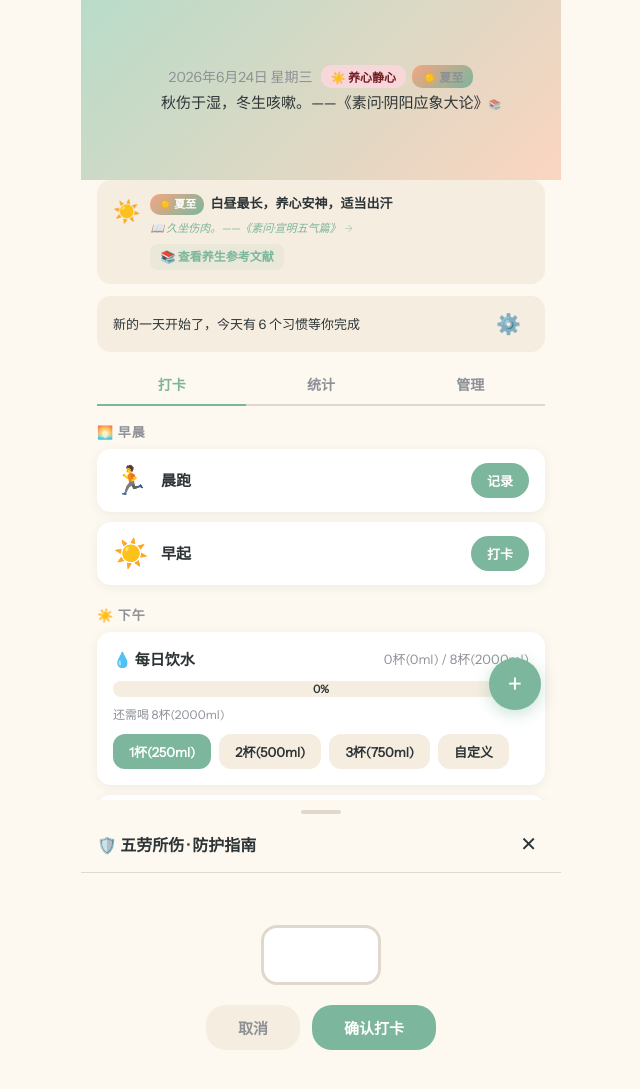
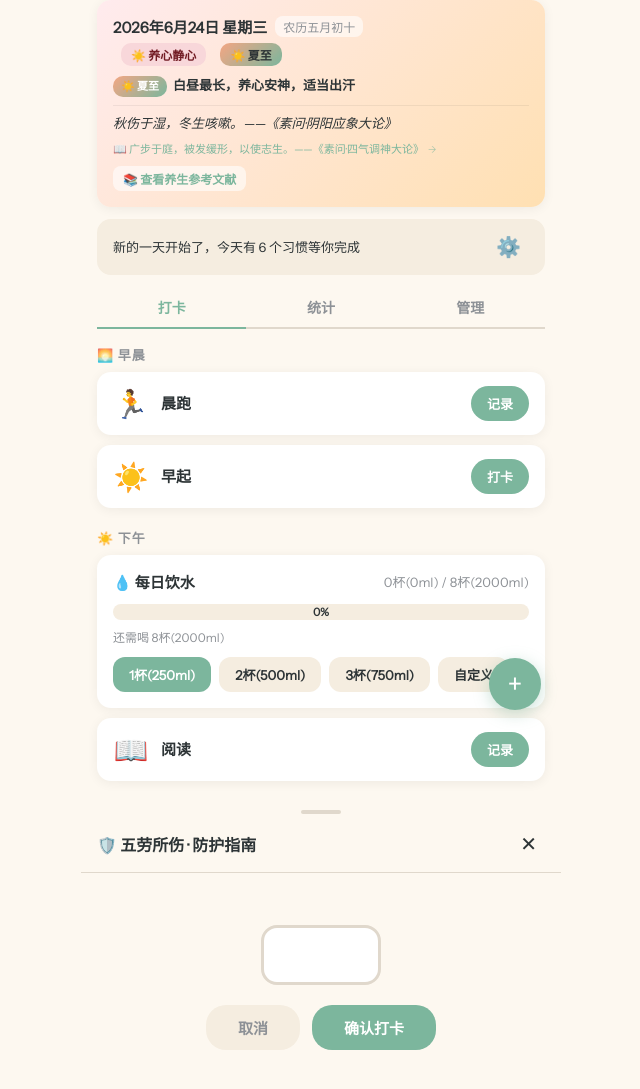
Before and after one commit to rui66648/lifestyle-assistant, a plain HTML site: page index.html in a window 1280 px wide. Shown: the whole page, without its empty margins (319-959 px from the left). Drawn offline with Linux system fonts and the light colour scheme.

Commit message:
合并Banner+HealthTip为今日养生卡片：季节渐变背景+农历日期+4层信息结构

```diff
--- a/index.html
+++ b/index.html
@@ -18,12 +18,24 @@ button{font-family:inherit;cursor:pointer;border:none;background:none;color:inhe
 input,textarea{font-family:inherit;font-size:inherit}
 img{max-width:100%;display:block}
 
-/* Banner */
-.banner{position:relative;width:100%;height:180px;overflow:hidden;background:linear-gradient(135deg,var(--accent-light),var(--accent2-light))}
-.banner img{width:100%;height:100%;object-fit:cover;opacity:.35}
-.banner-overlay{position:absolute;top:0;left:0;right:0;bottom:0;display:flex;flex-direction:column;justify-content:center;align-items:center;padding:20px;text-align:center}
-.banner-date{font-size:14px;color:var(--muted);margin-bottom:4px}
-.banner-quote{font-size:15px;color:var(--ink);line-height:1.5;max-width:320px}
+/* 今日养生卡片 */
+.today-card{border-radius:var(--radius);margin:0 16px 12px;padding:16px;box-shadow:var(--shadow);position:relative;overflow:hidden}
+.today-card.spring{background:linear-gradient(135deg,#e8f5e9,#d4edda)}
+.today-card.summer{background:linear-gradient(135deg,#ffebee,#ffe0b2)}
+.today-card.autumn{background:linear-gradient(135deg,#fff8e1,#ffe0b2)}
+.today-card.winter{background:linear-gradient(135deg,#e3f2fd,#d1ecf1)}
+.today-header{margin-bottom:10px}
+.today-date-row{display:flex;align-items:center;gap:8px;flex-wrap:wrap;margin-bottom:6px}
+.today-date{font-size:15px;font-weight:700;color:var(--ink)}
+.today-lunar{font-size:12px;color:var(--muted);background:rgba(255,255,255,.6);padding:2px 8px;border-radius:8px}
+.today-badges{display:flex;gap:6px;flex-wrap:wrap}
+.today-season-tip{font-size:13px;color:var(--ink);font-weight:600;line-height:1.5;margin-bottom:8px;padding-bottom:8px;border-bottom:1px solid rgba(0,0,0,.06)}
+.today-quote{font-size:13px;color:var(--ink);line-height:1.5;margin-bottom:4px;font-style:italic}
+.today-source{font-size:11px;color:var(--accent);cursor:pointer;padding:2px 0;border-radius:4px;transition:all .15s;display:inline-block;margin-bottom:8px}
+.today-source:hover{background:rgba(124,182,157,.15)}
+.today-source::after{content:' →';font-style:normal;font-size:10px;opacity:.6;margin-left:2px}
+.today-ref-link{display:inline-flex;align-items:center;gap:4px;font-size:12px;color:var(--accent);font-weight:600;text-decoration:none;padding:4px 10px;background:rgba(255,255,255,.6);border-radius:8px;transition:all .2s}
+.today-ref-link:active{background:var(--accent);color:#fff}
 
 /* Reminder Banner */
 .reminder-banner{background:var(--bg2);border-radius:var(--radius);margin:12px 16px;padding:12px 16px;display:flex;align-items:center;justify-content:space-between;gap:8px}
@@ -194,13 +206,7 @@ img{max-width:100%;display:block}
 .report-item .text{font-size:13px;flex:1}
 
 /* Health Tip */
-.health-tip{background:var(--bg2);border-radius:var(--radius);padding:14px 16px;margin:0 16px 12px;font-size:13px;line-height:1.5;color:var(--muted);display:flex;gap:10px;align-items:flex-start}
-.health-tip .tip-icon{font-size:22px;flex-shrink:0;padding-top:1px}
-.health-tip .tip-content{flex:1;min-width:0}
-.health-tip .tip-text{display:block;color:var(--ink);font-weight:600;margin-bottom:4px}
-.health-tip .tip-source{display:block;font-size:11px;color:var(--accent);font-style:italic;line-height:1.4;cursor:pointer;padding:2px 0;border-radius:4px;transition:all .15s}
-.health-tip .tip-source:hover{background:rgba(124,182,157,0.15)}
-.health-tip .tip-source::after{content:' →';font-style:normal;font-size:10px;opacity:.6;margin-left:2px}
+
 
 /* Edit Mode */
 
@@ -305,10 +311,6 @@ img{max-width:100%;display:block}
 .ref-link:active{background:var(--accent);color:#fff}
 .ref-link svg{width:14px;height:14px}
 
-/* Banner quote clickable */
-.banner-quote{cursor:pointer;position:relative}
-.banner-quote::after{content:'📚';font-size:10px;position:absolute;right:-20px;top:50%;transform:translateY(-50%);opacity:.6}
-
 /* Ref Panel */
 .ref-panel-header{text-align:center;margin-bottom:16px}
 .ref-panel-header h3{font-size:16px;font-weight:700;color:var(--ink);margin-bottom:4px}
@@ -356,23 +358,19 @@ img{max-width:100%;display:block}
 <!-- Toast -->
 <div class="toast" id="toast"></div>
 
-<!-- Banner -->
-<div class="banner">
-  <img src="./assets/hero_1280x720.jpg" alt="banner" onerror="this.style.display='none'">
-  <div class="banner-overlay">
-    <div class="banner-date" id="bannerDate"></div>
-    <div class="banner-quote" id="bannerQuote" onclick="openRefPanel(event)"></div>
+<!-- 今日养生卡片 -->
+<div class="today-card" id="todayCard">
+  <div class="today-header">
+    <div class="today-date-row">
+      <span class="today-date" id="todayDate"></span>
+      <span class="today-lunar" id="todayLunar"></span>
+    </div>
+    <div class="today-badges" id="todayBadges"></div>
   </div>
-</div>
-
-<!-- Health Tip -->
-<div class="health-tip" id="healthTip">
-  <span class="tip-icon"></span>
-  <div class="tip-content">
-    <span class="tip-text" id="tipText"></span>
-    <span class="tip-source" id="tipSource"></span>
-    <a class="ref-link" onclick="openRefPanel(event)">📚 查看养生参考文献</a>
-  </div>
+  <div class="today-season-tip" id="todaySeasonTip"></div>
+  <div class="today-quote" id="todayQuote"></div>
+  <div class="today-source" id="todaySource"></div>
+  <a class="today-ref-link" onclick="openRefPanel(event)">📚 查看养生参考文献</a>
 </div>
 
 <!-- Reminder Banner -->
@@ -996,6 +994,41 @@ function saveRecords() {
 
 // ===================== UTILS =====================
 
+// 简化的农历转换（基于1900-2100年的数据）
+const LUNAR_INFO = [0x04bd8,0x04ae0,0x0a570,0x054d5,0x0d260,0x0d950,0x16554,0x056a0,0x09ad0,0x055d2,0x04ae0,0x0a5b6,0x0a4d0,0x0d250,0x1d255,0x0b540,0x0d6a0,0x0ada2,0x095b0,0x14977,0x04970,0x0a4b0,0x0b4b5,0x06a50,0x06d40,0x1ab54,0x02b60,0x09570,0x052f2,0x04970,0x06566,0x0d4a0,0x0ea50,0x06e95,0x05ad0,0x02b60,0x186e3,0x092e0,0x1c8d7,0x0c950,0x0d4a0,0x1d8a6,0x0b550,0x056a0,0x1a5b4,0x025d0,0x092d0,0x0d2b2,0x0a950,0x0b557,0x06ca0,0x0b550,0x15355,0x04da0,0x0a5d0,0x14573,0x052d0,0x0a9a8,0x0e950,0x06aa0,0x0aea6,0x0ab50,0x04b60,0x0aae4,0x0a570,0x05260,0x0f263,0x0d950,0x05b57,0x056a0,0x096d0,0x04dd5,0x04ad0,0x0a4d0,0x0d4d4,0x0d250,0x0d558,0x0b540,0x0b5a0,0x195a6,0x095b0,0x049b0,0x0a974,0x0a4b0,0x0b27a,0x06a50,0x06d40,0x0af46,0x0ab60,0x09570,0x04af5,0x04970,0x064b0,0x074a3,0x0ea50,0x06b58,0x055c0,0x0ab60,0x096d5,0x092e0,0x0c960,0x0d954,0x0d4a0,0x0da50,0x07552,0x056a0,0x0abb7,0x025d0,0x092d0,0x0cab5,0x0a950,0x0b4a0,0x0baa4,0x0ad50,0x055d9,0x04ba0,0x0a5b0,0x15176,0x052b0,0x0a930,0x07954,0x06aa0,0x0ad50,0x05b52,0x04b60,0x0a6e6,0x0a4e0,0x0d260,0x0ea65,0x0d530,0x05aa0,0x076a3,0x096d0,0x04bd7,0x04ad0,0x0a4d0,0x1d0b6,0x0d250,0x0d520,0x0dd45,0x0b5a0,0x056d0,0x055b2,0x049b0,0x0a577,0x0a4b0,0x0aa50,0x1b255,0x06d20,0x0ada0];
+const LUNAR_MONTHS = ['正','二','三','四','五','六','七','八','九','十','冬','腊'];
+const LUNAR_DAYS = ['初一','初二','初三','初四','初五','初六','初七','初八','初九','初十','十一','十二','十三','十四','十五','十六','十七','十八','十九','二十','廿一','廿二','廿三','廿四','廿五','廿六','廿七','廿八','廿九','三十'];
+
+function getLunarDate(date) {
+  const y = date.getFullYear(), m = date.getMonth(), d = date.getDate();
+  let year = y, month = m + 1, day = d;
+  let offset = (Date.UTC(y, m, d) - Date.UTC(1900, 0, 31)) / 86400000;
+  let i, leap = 0, temp = 0;
+  for (i = 1900; i < 2100 && offset > 0; i++) {
+    temp = lYearDays(i); offset -= temp;
+  }
+  if (offset < 0) { offset += temp; i--; }
+  year = i;
+  leap = leapMonth(i);
+  let isLeap = false;
+  for (i = 1; i < 13 && offset > 0; i++) {
+    if (leap > 0 && i === leap + 1 && !isLeap) { i--; isLeap = true; temp = leapDays(year); }
+    else { temp = monthDays(year, i); }
+    if (isLeap && i === leap + 1) isLeap = false;
+    offset -= temp;
+  }
+  if (offset === 0 && leap > 0 && i === leap + 1) {
+    if (isLeap) { isLeap = false; } else { isLeap = true; i--; }
+  }
+  if (offset < 0) { offset += temp; i--; }
+  month = i; day = offset + 1;
+  return {year, month, day, monthStr: LUNAR_MONTHS[month-1], dayStr: LUNAR_DAYS[day-1], isLeap};
+}
+function lYearDays(y) { let i, sum = 348; for(i=0x8000;i>0x8;i>>=1) sum += (LUNAR_INFO[y-1900]&i)?1:0; return sum+leapDays(y); }
+function leapDays(y) { if(leapMonth(y)) return (LUNAR_INFO[y-1900]&0x10000)?30:29; return 0; }
+function leapMonth(y) { return LUNAR_INFO[y-1900]&0xf; }
+function monthDays(y,m) { return (LUNAR_INFO[y-1900]&(0x10000>>m))?30:29; }
+
 function getCurrentSeason() {
   const month = new Date().getMonth() + 1;
   for (const [key, pack] of Object.entries(SEASONAL_PACKS)) {
@@ -1121,52 +1154,51 @@ function getTodayTotal() {
 // ===================== RENDER =====================
 
 function render() {
-  renderBanner();
-  renderHealthTip();
+  renderTodayCard();
   renderReminderBanner();
   renderCheckin();
   renderStats();
   renderManage();
 }
 
-function renderBanner() {
+function renderTodayCard() {
   const d = new Date();
   const weekDay = DAY_NAMES[d.getDay()];
-
-  // Solar term reminder
-  const solarTerm = getCurrentSolarTerm();
-  let solarHtml = '';
-  if (solarTerm) {
-    solarHtml = `<span class="season-badge" style="background:linear-gradient(135deg,#F4A683,#7CB69D);margin-left:6px">${solarTerm.emoji} ${solarTerm.name}</span>`;
-  }
-
-  document.getElementById('bannerDate').innerHTML = `${d.getFullYear()}年${d.getMonth()+1}月${d.getDate()}日 星期${weekDay}<span class="season-badge ${getSeasonPack(getCurrentSeason()).color}">${getSeasonPack(getCurrentSeason()).emoji} ${getSeasonPack(getCurrentSeason()).focus}</span>${solarHtml}`;
-  const dayOfYear = Math.floor((d - new Date(d.getFullYear(),0,0)) / 86400000);
-  document.getElementById('bannerQuote').textContent = QUOTES[dayOfYear % QUOTES.length];
-}
-
-function renderHealthTip() {
   const season = getCurrentSeason();
   const pack = getSeasonPack(season);
-  const tipEl = document.getElementById('healthTip');
-  tipEl.querySelector('.tip-icon').textContent = pack.emoji;
-
-  // Solar term tip (if within 3 days of a solar term)
+  const lunar = getLunarDate(d);
+
+  // Set season background class
+  const card = document.getElementById('todayCard');
+  card.className = 'today-card ' + season;
+
+  // Date row: 公历 + 农历
+  document.getElementById('todayDate').textContent = `${d.getFullYear()}年${d.getMonth()+1}月${d.getDate()}日 星期${weekDay}`;
+  document.getElementById('todayLunar').textContent = `农历${lunar.monthStr}月${lunar.dayStr}`;
+
+  // Badges: season focus + solar term
   const solarTerm = getCurrentSolarTerm();
+  let badgesHtml = `<span class="season-badge ${pack.color}">${pack.emoji} ${pack.focus}</span>`;
+  if (solarTerm) {
+    badgesHtml += `<span class="season-badge" style="background:linear-gradient(135deg,#F4A683,#7CB69D)">${solarTerm.emoji} ${solarTerm.name}</span>`;
+  }
+  document.getElementById('todayBadges').innerHTML = badgesHtml;
+
+  // Season tip
   let tipHtml = pack.tip;
   if (solarTerm) {
     tipHtml = `<span style="display:inline-block;background:linear-gradient(135deg,#F4A683,#7CB69D);color:#fff;padding:2px 8px;border-radius:10px;font-size:11px;margin-right:6px">${solarTerm.emoji} ${solarTerm.name}</span>${solarTerm.tip}`;
   }
-
-  // Seasonal tip as main text
-  document.getElementById('tipText').innerHTML = tipHtml;
-
-  // Random health tip from all references, refresh each time
+  document.getElementById('todaySeasonTip').innerHTML = tipHtml;
+
+  // Daily quote
+  const dayOfYear = Math.floor((d - new Date(d.getFullYear(),0,0)) / 86400000);
+  document.getElementById('todayQuote').textContent = QUOTES[dayOfYear % QUOTES.length];
+
+  // Random health tip source
   const idx = Math.floor(Math.random() * HEALTH_TIPS.length);
   const tip = HEALTH_TIPS[idx];
-  const sourceEl = document.getElementById('tipSource');
-
-  // Find matching ref book URL
+  const sourceEl = document.getElementById('todaySource');
   const refBook = REF_BOOKS.find(b => b.name.includes(tip.refBook));
   const refUrl = refBook ? refBook.url : null;
 
```
